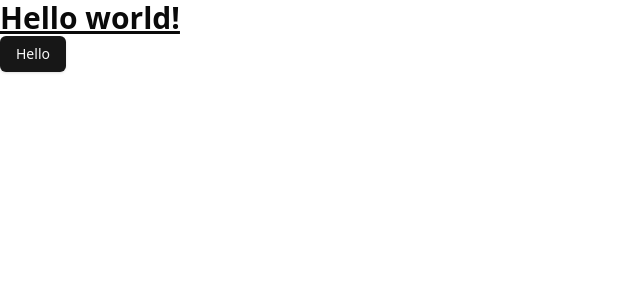
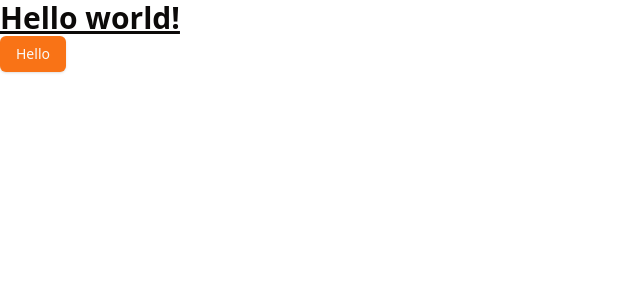
Before and after one commit to mhrizwan914/leetfire-fullstack, a React (Vite) app in the folder frontend/: page / in a window 1280 px wide. Shown: the top 300 px of the page, without its empty margins (0-640 px from the left). Built offline with nearby package versions, Linux system fonts and the light colour scheme.

Commit message:
change color theme for branding

```diff
--- a/frontend/src/index.css
+++ b/frontend/src/index.css
@@ -1,54 +1,56 @@
 @tailwind base;
 @tailwind components;
 @tailwind utilities;
+
 @layer base {
   :root {
     --background: 0 0% 100%;
-    --foreground: 0 0% 3.9%;
+    --foreground: 20 14.3% 4.1%;
     --card: 0 0% 100%;
-    --card-foreground: 0 0% 3.9%;
+    --card-foreground: 20 14.3% 4.1%;
     --popover: 0 0% 100%;
-    --popover-foreground: 0 0% 3.9%;
-    --primary: 0 0% 9%;
-    --primary-foreground: 0 0% 98%;
-    --secondary: 0 0% 96.1%;
-    --secondary-foreground: 0 0% 9%;
-    --muted: 0 0% 96.1%;
-    --muted-foreground: 0 0% 45.1%;
-    --accent: 0 0% 96.1%;
-    --accent-foreground: 0 0% 9%;
+    --popover-foreground: 20 14.3% 4.1%;
+    --primary: 24.6 95% 53.1%;
+    --primary-foreground: 60 9.1% 97.8%;
+    --secondary: 60 4.8% 95.9%;
+    --secondary-foreground: 24 9.8% 10%;
+    --muted: 60 4.8% 95.9%;
+    --muted-foreground: 25 5.3% 44.7%;
+    --accent: 60 4.8% 95.9%;
+    --accent-foreground: 24 9.8% 10%;
     --destructive: 0 84.2% 60.2%;
-    --destructive-foreground: 0 0% 98%;
-    --border: 0 0% 89.8%;
-    --input: 0 0% 89.8%;
-    --ring: 0 0% 3.9%;
+    --destructive-foreground: 60 9.1% 97.8%;
+    --border: 20 5.9% 90%;
+    --input: 20 5.9% 90%;
+    --ring: 24.6 95% 53.1%;
+    --radius: 0.5rem;
     --chart-1: 12 76% 61%;
     --chart-2: 173 58% 39%;
     --chart-3: 197 37% 24%;
     --chart-4: 43 74% 66%;
     --chart-5: 27 87% 67%;
-    --radius: 0.5rem;
   }
+
   .dark {
-    --background: 0 0% 3.9%;
-    --foreground: 0 0% 98%;
-    --card: 0 0% 3.9%;
-    --card-foreground: 0 0% 98%;
-    --popover: 0 0% 3.9%;
-    --popover-foreground: 0 0% 98%;
-    --primary: 0 0% 98%;
-    --primary-foreground: 0 0% 9%;
-    --secondary: 0 0% 14.9%;
-    --secondary-foreground: 0 0% 98%;
-    --muted: 0 0% 14.9%;
-    --muted-foreground: 0 0% 63.9%;
-    --accent: 0 0% 14.9%;
-    --accent-foreground: 0 0% 98%;
-    --destructive: 0 62.8% 30.6%;
-    --destructive-foreground: 0 0% 98%;
-    --border: 0 0% 14.9%;
-    --input: 0 0% 14.9%;
-    --ring: 0 0% 83.1%;
+    --background: 20 14.3% 4.1%;
+    --foreground: 60 9.1% 97.8%;
+    --card: 20 14.3% 4.1%;
+    --card-foreground: 60 9.1% 97.8%;
+    --popover: 20 14.3% 4.1%;
+    --popover-foreground: 60 9.1% 97.8%;
+    --primary: 20.5 90.2% 48.2%;
+    --primary-foreground: 60 9.1% 97.8%;
+    --secondary: 12 6.5% 15.1%;
+    --secondary-foreground: 60 9.1% 97.8%;
+    --muted: 12 6.5% 15.1%;
+    --muted-foreground: 24 5.4% 63.9%;
+    --accent: 12 6.5% 15.1%;
+    --accent-foreground: 60 9.1% 97.8%;
+    --destructive: 0 72.2% 50.6%;
+    --destructive-foreground: 60 9.1% 97.8%;
+    --border: 12 6.5% 15.1%;
+    --input: 12 6.5% 15.1%;
+    --ring: 20.5 90.2% 48.2%;
     --chart-1: 220 70% 50%;
     --chart-2: 160 60% 45%;
     --chart-3: 30 80% 55%;
@@ -56,6 +58,7 @@
     --chart-5: 340 75% 55%;
   }
 }
+
 @layer base {
   * {
     @apply border-border;
```
